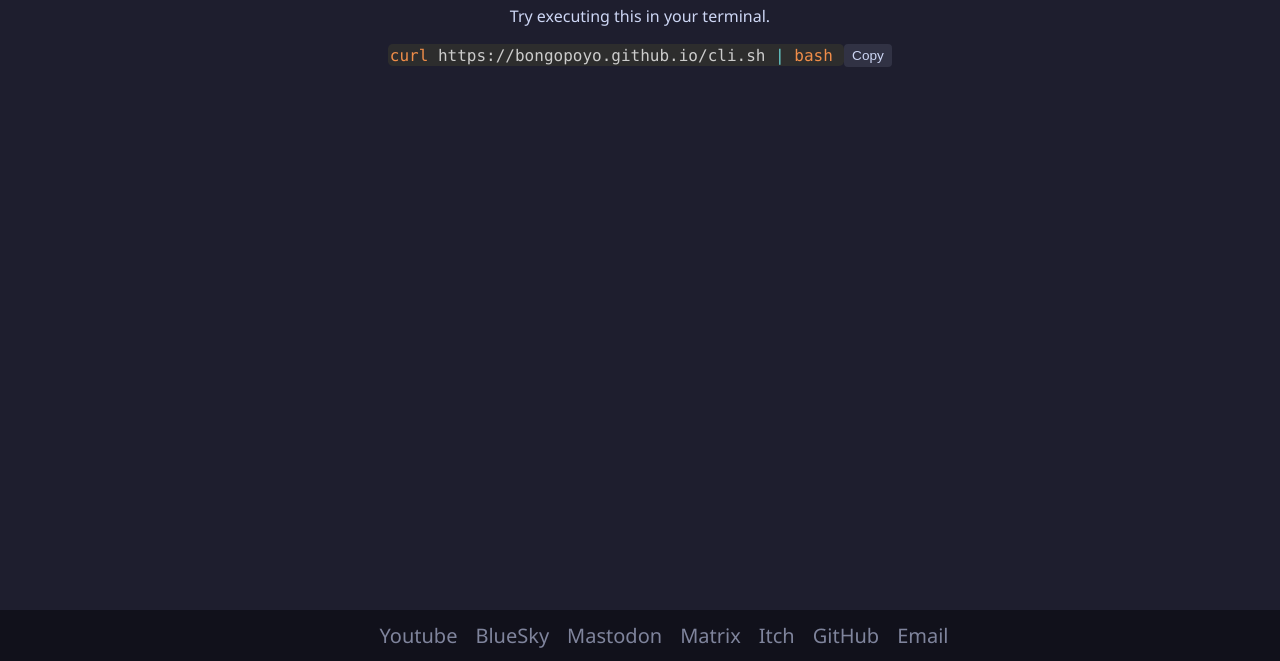
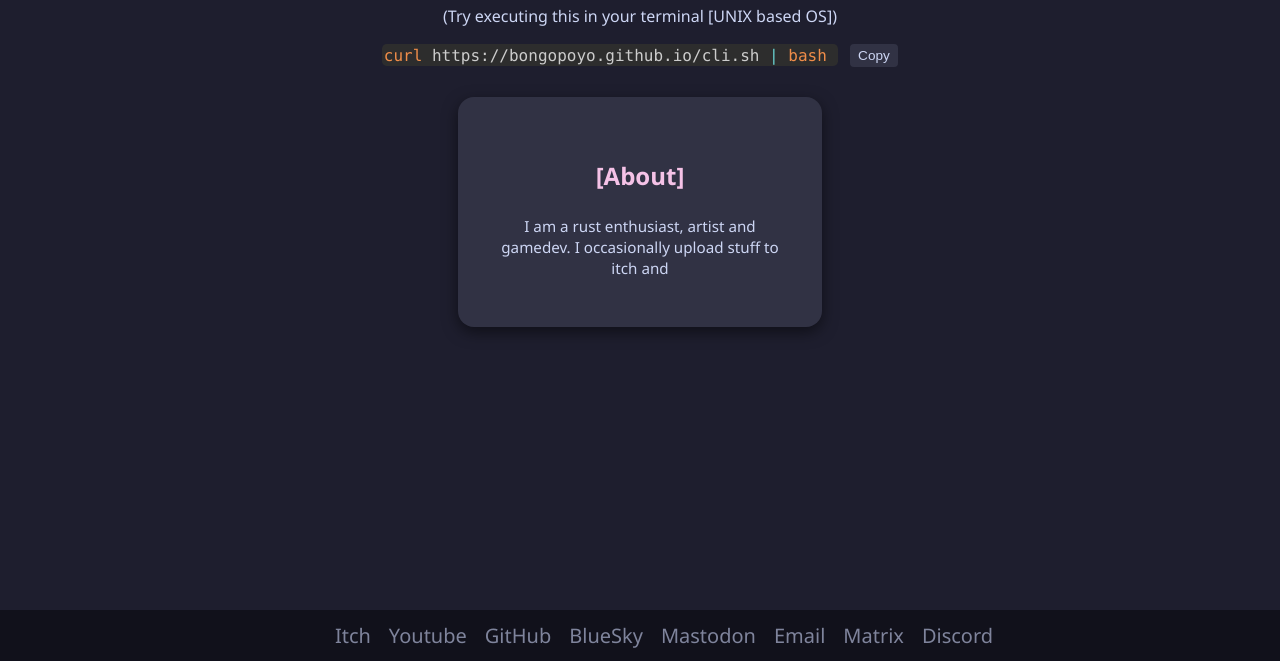
Before and after one commit to BongoPoyo/bongopoyo.github.io, a plain HTML site: page index.html in a window 1280 px wide. Shown: the part 139-800 px from the top of the page. Drawn offline with nearby package versions, Linux system fonts and the light colour scheme.

Commit message:
about me

```diff
--- a/index.css
+++ b/index.css
@@ -1,12 +1,21 @@
+:root {
+    --background: #1e1e2e;
+    --surface: #313244;
+    --text: #cdd6f4;
+    --accent: #f5c2e7;
+    --accent-hover: #f8a1f1;
+    --shadow: rgba(0, 0, 0, 0.5);
+}
+
 * {
-    text-color: #cdd6f4;
+    text-color: var(--text);
 }
 
 body {
     margin: 0;
     font-family: "Segoe UI", "Fira Code", monospace;
-    background-color: #1e1e2e;
-    color: #cdd6f4;
+    background-color: var(--background);
+    color: var(--text);
 }
 
 .top-bar {
@@ -14,7 +23,7 @@ body {
     justify-content: space-between;
     align-items: center;
     background-color: #181825;
-    color: #cdd6f4;
+    color: var(--text);
     padding: 12px 24px;
     position: fixed;
     top: 0;
@@ -30,6 +39,42 @@ body {
     font-size: 1.5rem;
     cursor: pointer;
 }
+
+.floating-card {
+    display: flex;
+    flex-direction: column;
+    justify-content: center;
+    align-items: center;
+
+    margin: 30px auto; /* Changed from margin-top: 30px */
+    background-color: var(--surface);
+    border-radius: 16px;
+    padding: 2rem;
+    width: 300px;
+    text-align: center;
+    color: var(--text);
+    box-shadow: 0 5px 15px var(--shadow);
+    transition: transform 0.3s ease, box-shadow 0.3s ease, background-color 0.3s ease;
+    cursor: pointer;
+}
+.floating-card h2 {
+    color: var(--accent);
+    margin-bottom: 0.5rem;
+    transition: color 0.3s ease;
+}
+
+.floating-card p {
+    font-size: 0.95rem;
+    line-height: 1.4;
+}
+
+
+.floating-card:hover {
+    transform: translateY(-10px);
+    box-shadow: 0 20px 40px var(--shadow);
+    background-color: #3b3b5a;
+}
+
 
 
 .bottom-bar {
@@ -64,13 +109,14 @@ body {
     padding: 10px 14px;
     border-radius: 8px;
 
-    margin: 0 auto;        /* horizontal center */
+    margin: 0 auto;
     text-align: center;
 }
 
 .copy-btn {
     top: 8px;
     right: 8px;
+    margin-left: 12px;
     background: #313244;
     color: #cdd6f4;
     border: none;
@@ -109,9 +155,10 @@ body {
 .socials a[href*="github"]:hover    { color: #cdd6f4; }
 .socials a[href*="itch"]:hover      { color: #fab387; }
 .socials a[href*="mastodon"]:hover  { color: #89b4fa; }
-.socials a[href*="bsky"]:hover      { color: #74c7ec; }
+.socials a[href*="bsky"]:hover      { color: #89dceb; }
 .socials a[href*="matrix"]:hover    { color: #a6e3a1; }
-.socials a[href^="mailto"]:hover    { color: #eba0ac; }
+.socials a[href*="mailto"]:hover    { color: #eba0ac; }
+.socials a[href*="discord"]:hover {color: #74c7ec;}
 
 .socials a:hover {
     color: #cdd6f4;
@@ -124,6 +171,11 @@ h1 {
     text-align: center;
 }
 
+h2 {
+    margin-top: 30px;
+    text-align: center;
+}
+
 p {
     text-align: center;
 }
--- a/index.html
+++ b/index.html
@@ -20,25 +20,33 @@
         <button class="menu-btn">☰</button>
     </div>
 
-    <h1>Welcome to My Website</h1>
-    <p>Try executing this in your terminal.</p>
+    <h1>Hello, my name is Hashir(Bongo)</h1>
+    <p>(Try executing this in your terminal [UNIX based OS])</p>
     <div class="shell-wrapper">
         <code class="language-bash">
             curl https://bongopoyo.github.io/cli.sh | bash
         </code>
-    <button class="copy-btn">Copy</button>   </div>
+        <button class="copy-btn">Copy</button>
+    </div>
 
+    <div class="floating-card">
+        <h2>[About]</h2>
+        <p>
+            I am a rust enthusiast, artist and gamedev. I occasionally upload stuff to itch and
+        </p>
+    </div>
 
 
     <div class="bottom-bar">
         <div class="socials">
+            <a href="https://bongopoyo.itch.io/  " aria-label="itch.io"></i>Itch</a>
             <a href="https://www.youtube.com/@bongopoyo" aria-label="YouTube">Youtube</a>
+            <a href="https://github.com/bongopoyo" aria-label="GitHub"></i>GitHub</a>
             <a href="https://bsky.app/profile/bongopoyo.bsky.social" aria-label="Bluesky"></i>BlueSky</a>
             <a href="https://mastodon.social/@bongopoyo" aria-label="Mastodon">Mastodon</a>
+            <a href="mailto:bongopoyo@proton.me" aria-label="Email">Email</a>
             <a href="https://matrix.to/#/@bongopoyo:matrix.org" aria-label="Matrix">Matrix</a>
-            <a href="https://bongopoyo.itch.io/  " aria-label="itch.io"></i>Itch</a>
-            <a href="https://github.com/bongopoyo" aria-label="GitHub"></i>GitHub</a>
-            <a href="mailto:bongopoyo@proton.me" aria-label="Email">Email</a>
+            <a href="https://discord.gg/cDxfzC28EZ" aria-label="Discord">Discord</a>
         </div>
     </div>
     <script src="index.js"></script>
```
Also changed, not shown: 1 other file.
